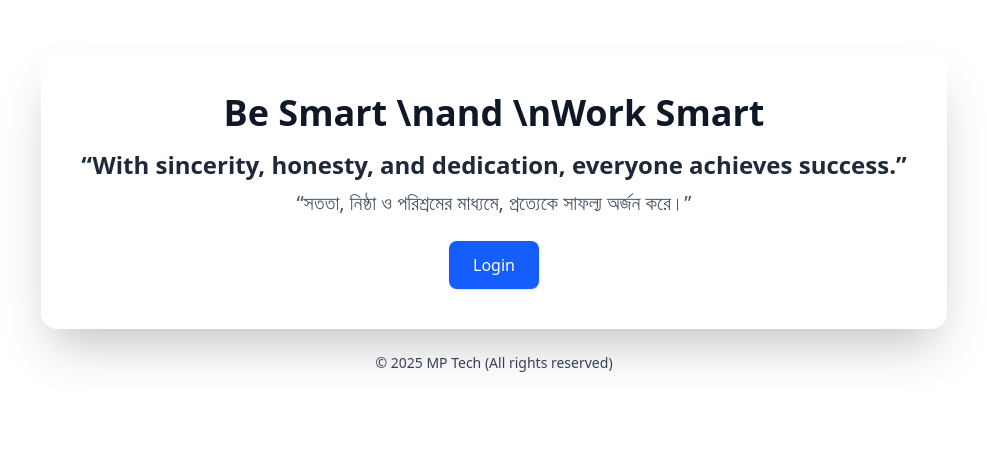
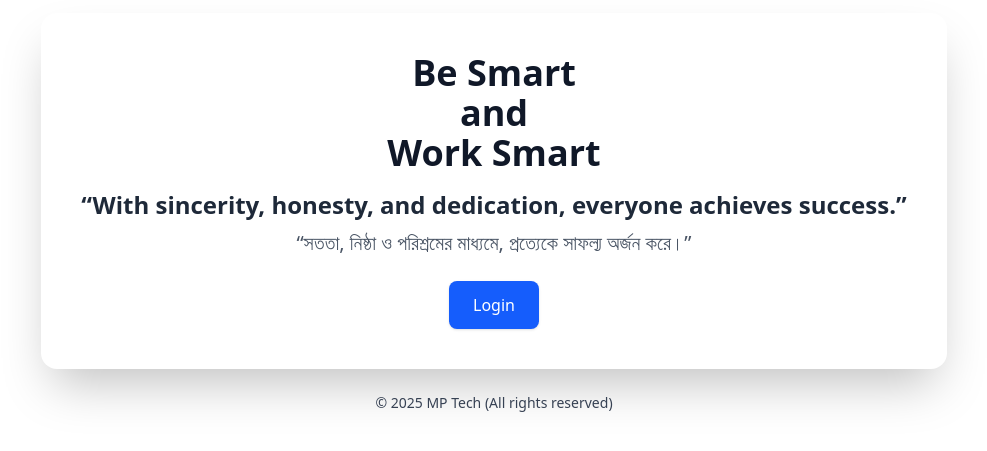
Before and after one commit to Mizan510/My-Daily-Work, a React app in the folder frontend/: page / in a window 1280 px wide. Shown: the part 187-638 px from the top of the page, without its empty margins (146-1133 px from the left). Built offline with nearby package versions, Linux system fonts and the light colour scheme; the HTML template or start-up script is replaced by a standard one.

Commit message:
Something Updated

```diff
--- a/frontend/src/pages/Home.jsx
+++ b/frontend/src/pages/Home.jsx
@@ -6,15 +6,19 @@ const Home = () => {
     <div className="flex flex-col items-center justify-center min-h-screen w-full">
       <div className="bg-white p-10  flex-col rounded-2xl shadow-2xl text-center max-w-1g">
         <h1 className="text-4xl font-extrabold text-gray-900 mb-4">
-          Be Smart \nand \nWork Smart
+          Be Smart
+          <br />
+          and
+          <br />
+          Work Smart
         </h1>
         <p className="text-xl md:text-2xl font-semibold text-gray-800">
-        “With sincerity, honesty, and dedication, everyone achieves success.”
+          “With sincerity, honesty, and dedication, everyone achieves success.”
         </p>
-       <p className="text-lg md:text-xl text-gray-600 mt-2">
-        “সততা, নিষ্ঠা ও পরিশ্রমের মাধ্যমে, প্রত্যেকে সাফল্য অর্জন করে।”
+        <p className="text-lg md:text-xl text-gray-600 mt-2">
+          “সততা, নিষ্ঠা ও পরিশ্রমের মাধ্যমে, প্রত্যেকে সাফল্য অর্জন করে।”
         </p>
-       <br/>
+        <br />
         <div className="flex justify-center gap-6">
           <Link
             to="/login"
```
